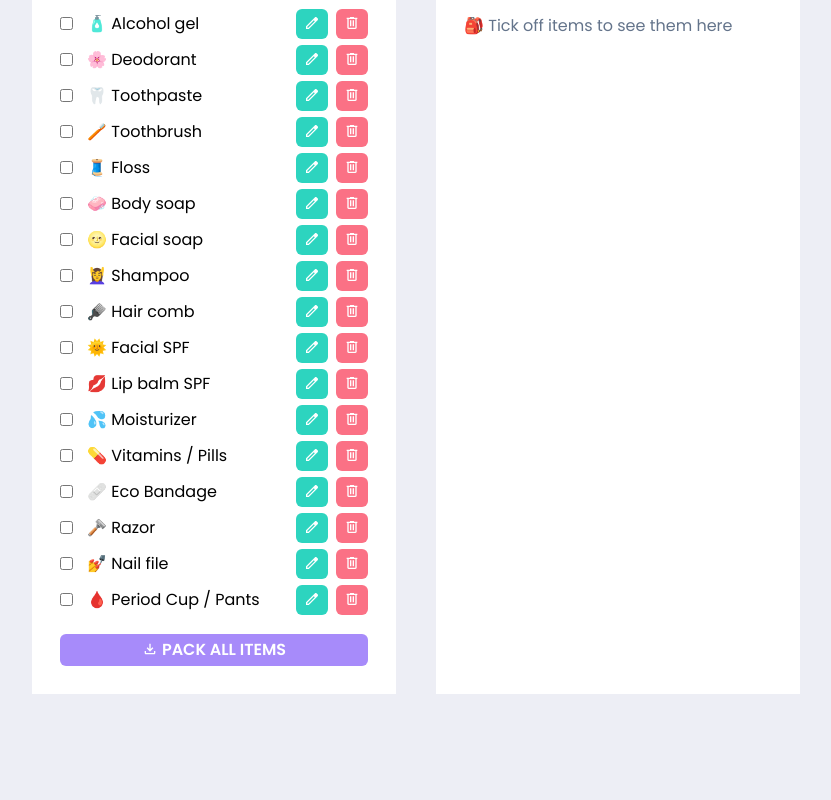
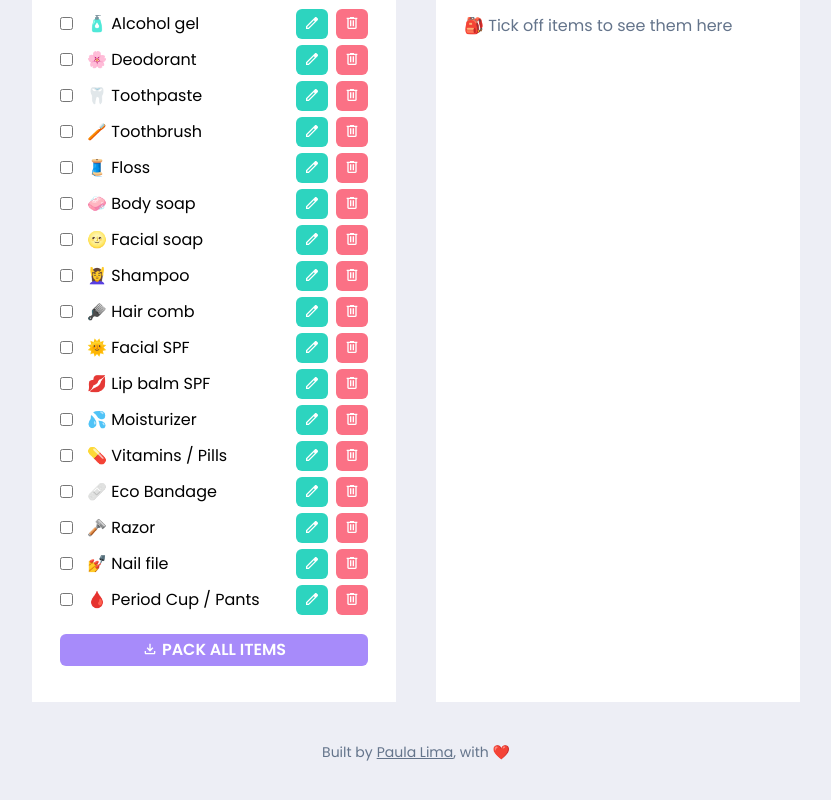
Before and after one commit to paulafffl/travel_packing_checklist, a React (Create React App) app: page / in a window 1280 px wide. Shown: the part 546-1346 px from the top of the page, without its empty margins (224-1055 px from the left). Before the commit the page ends 1320 px from the top, so only its background shows below. Built offline with nearby package versions, Linux system fonts and the light colour scheme.

Commit message:
Add footer

```diff
--- a/src/components/App.tsx
+++ b/src/components/App.tsx
@@ -13,6 +13,18 @@ function App() {
         <List title="Unpacked Items" items={unpackedItems} />
         <List title="Packed Items" items={packedItems} />
       </div>
+      <footer>
+        Built by
+        <a
+          className="ml-1 underline"
+          href="https://www.linkedin.com/in/paulafernandeslima/"
+          target="_blank"
+          rel="noreferrer"
+        >
+          Paula Lima
+        </a>
+        , with ❤️
+      </footer>
     </main>
   );
 }
--- a/src/components/List.tsx
+++ b/src/components/List.tsx
@@ -39,7 +39,7 @@ const List = ({ title, items }: ItemsProps) => {
         <p className="mt-0 text-slate-500 sm:mt-2">{message()}</p>
       ) : (
         <button
-          className="my-4 mb-0 w-full"
+          className="my-4 mb-0 w-full sm:mb-2"
           onClick={() => (packed ? unpackAllItems() : packAllItems())}
         >
           <Icon symbol={packed ? 'upload' : 'download'} />
--- a/src/index.css
+++ b/src/index.css
@@ -61,7 +61,7 @@ section {
 .main-margin {
   margin: 10vh 20vw;
   @media (max-width: 1024px) {
-    margin: 10vh 8vw;
+    margin: 8vh 8vw;
   }
 }
 
@@ -77,3 +77,7 @@ section {
     border-radius: 2vw;
   }
 }
+
+footer {
+  @apply relative mt-10 flex items-center justify-center space-y-4 text-sm text-slate-500;
+}
```
